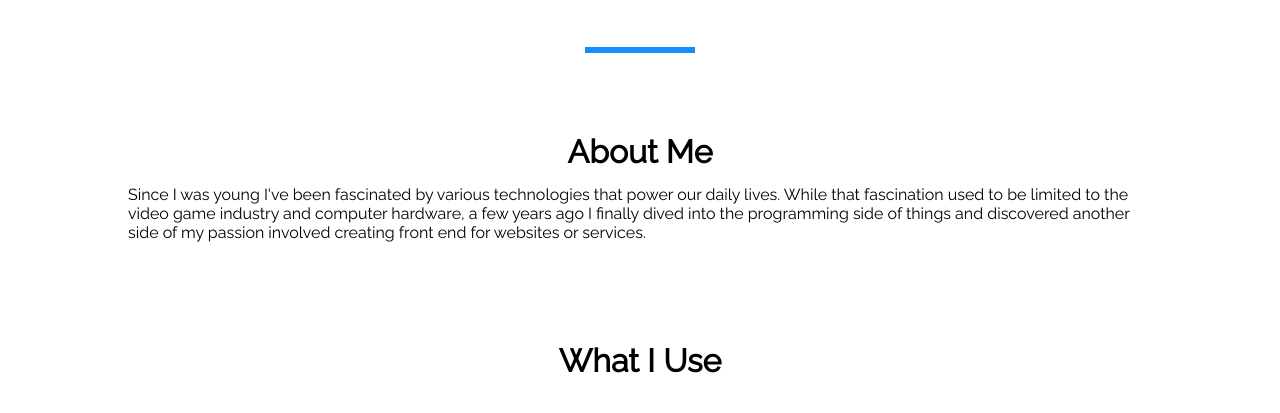
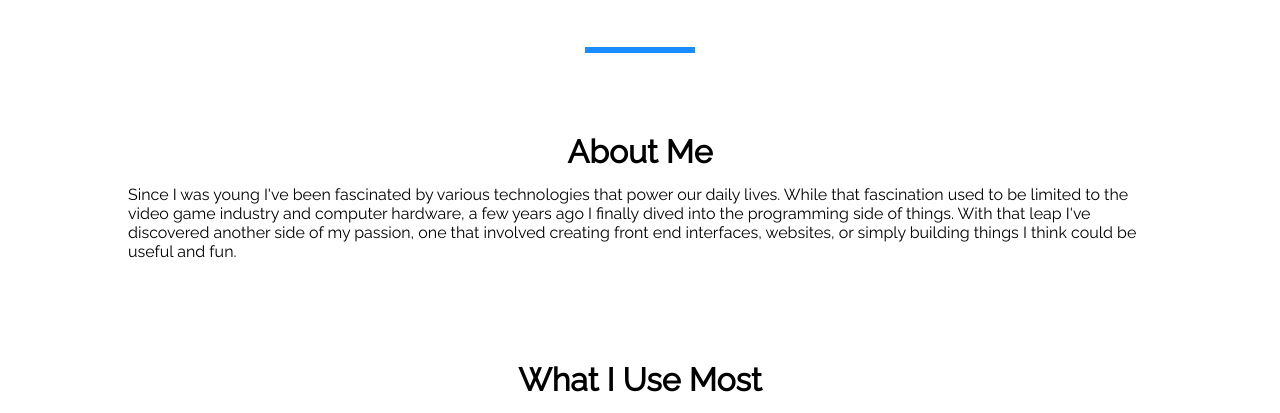
Before and after one commit to IndecisiveBoolean/jfow.io, a plain HTML site: page index.html in a window 1280 px wide. Shown: the part 2735-3148 px from the top of the page. Drawn offline with nearby package versions, Linux system fonts and the light colour scheme.

Commit message:
edit to about section of site

```diff
--- a/index.html
+++ b/index.html
@@ -80,14 +80,14 @@
       <p class="aboutme-entry">
         Since I was young I've been fascinated by various technologies that power our daily lives.
         While that fascination used to be limited to the video game industry and computer hardware,
-        a few years ago I finally dived into the programming side of things and discovered another
-        side of my passion involved creating front end for websites or services.
+        a few years ago I finally dived into the programming side of things. With that leap I've discovered another
+        side of my passion, one that involved creating front end interfaces, websites, or simply building things I think could be useful and fun.
       </p>
     </div>
 
     <div class="tools">
       <div class="tools-div">
-        <h1>What I Use</h1>
+        <h1>What I Use Most</h1>
         <div class="tools-images-div">
           <div>
             <img
```
